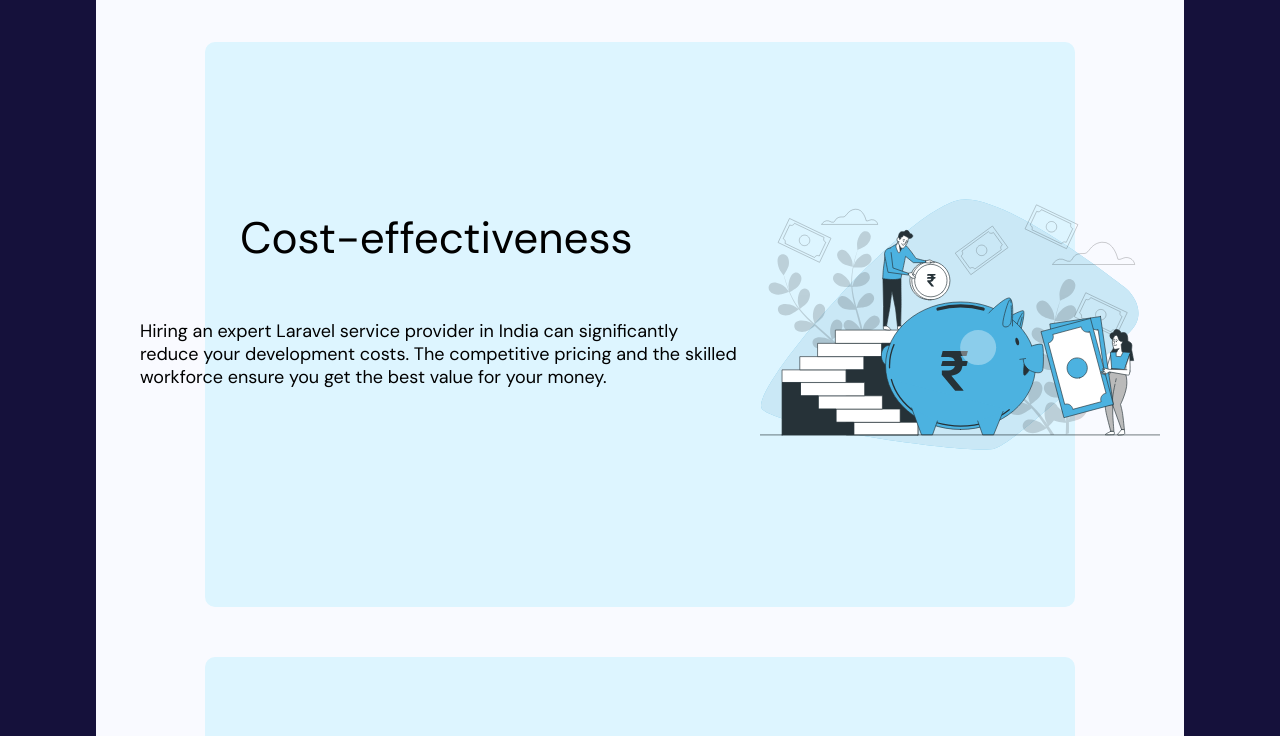
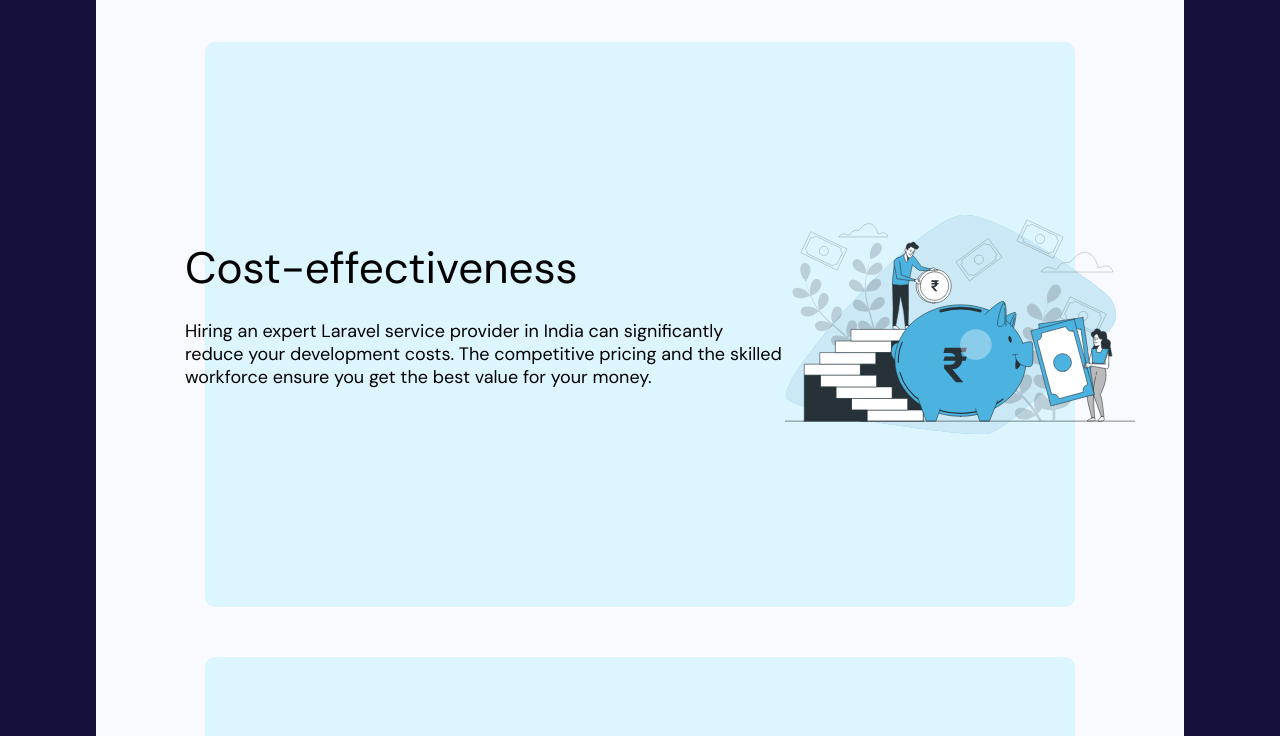
Before and after one commit to YOGESHRAJARAM/interview, a plain HTML site: page index.html in a window 1280 px wide. Shown: the part 5040-5776 px from the top of the page. Drawn offline with Linux system fonts and the light colour scheme; a web font is replaced by a local one.

Commit message:
final errorcorrection

```diff
--- a/css/style.css
+++ b/css/style.css
@@ -739,8 +739,8 @@ body{
     font-weight: 500;
     font-size: 44px;
     line-height: 57.29px;
-    top: -60px;
-    left: 100px;
+    top: -30px;
+    left: 20px;
 
 }
 .page5_para2_4{
@@ -752,6 +752,7 @@ body{
     line-height: 23.4px;
     font-weight: 400;
     margin-top: 50px;
+    margin-left: 20px;
 }
 .page5_2{
     width: 743px;
@@ -784,9 +785,9 @@ body{
 
 }
 .itermimage1{
-    width: 400.26px;
+    width: 350.26px;
     height: 400.36px;
-    margin-left: 20px;
+    margin-left: 0px;
 }
 .itermimage{
     width: 400.26px;
@@ -1058,7 +1059,7 @@ body{
     justify-content: center;
     gap:20px;
     margin-top: 100px;
-    margin-right: 100px;
+    margin-right: 35px;
 }
 input[type=text], select {
         width: 463px;
```
